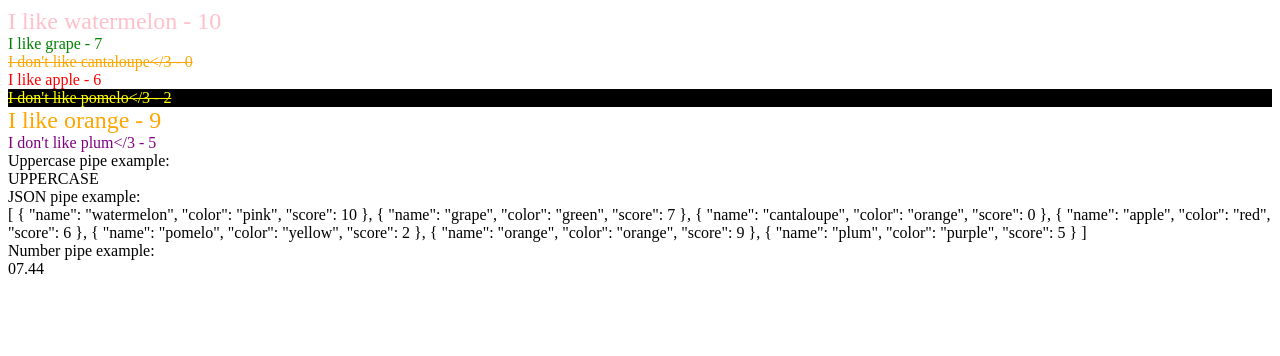
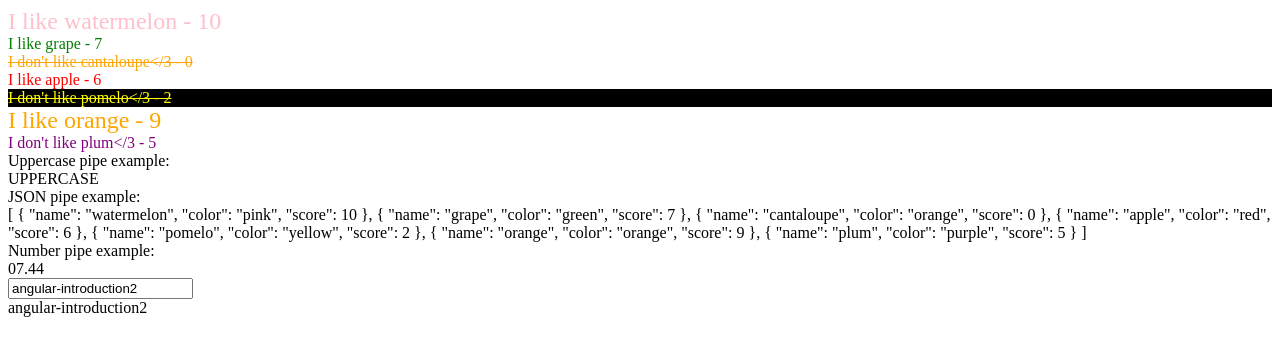
Before and after one commit to AutSoft/angular-introduction2, an Angular app: page / in a window 1280 px wide. Shown: the top 356 px of the page. Built offline with nearby package versions, Linux system fonts and the light colour scheme.

Commit message:
input component: one way data binding added

```diff
--- a/src/app/app.component.html
+++ b/src/app/app.component.html
@@ -20,3 +20,5 @@
   Number pipe example:
 </div>
 {{7.4445554 | number:'2.2-2'}}
+<app-input [text]="title"></app-input>
+{{title}}
--- a/src/app/app.module.ts
+++ b/src/app/app.module.ts
@@ -4,12 +4,14 @@ import { NgModule } from '@angular/core';
 import { AppComponent } from './app.component';
 import { HoverDirective } from './hover.directive';
 import { HeartPipe } from './heart.pipe';
+import { InputComponent } from './input/input.component';
 
 @NgModule({
   declarations: [
     AppComponent,
     HoverDirective,
-    HeartPipe
+    HeartPipe,
+    InputComponent
   ],
   imports: [
     BrowserModule
--- /dev/null
+++ b/src/app/input/input.component.html
@@ -0,0 +1,3 @@
+<div>
+  <input [value]="text">
+</div>
--- /dev/null
+++ b/src/app/input/input.component.ts
@@ -0,0 +1,16 @@
+import { Component, Input, OnInit } from '@angular/core';
+
+@Component({
+  selector: 'app-input',
+  templateUrl: './input.component.html',
+  styleUrls: ['./input.component.css']
+})
+export class InputComponent implements OnInit {
+  @Input() text: string;
+
+  constructor() { }
+
+  ngOnInit() {
+  }
+
+}
```
Also changed, not shown: src/app/input/input.component.css (added), 1 other file (tests, documents, lock files or other folders).
